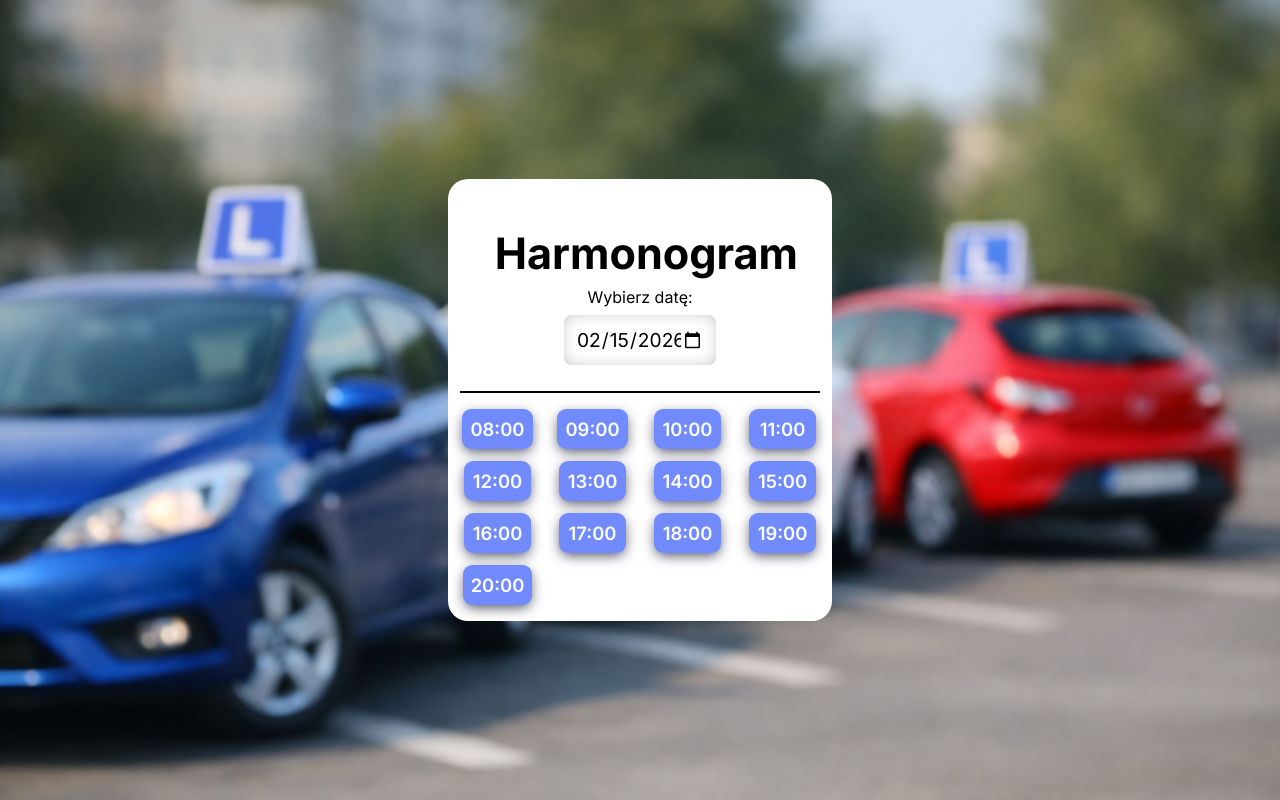
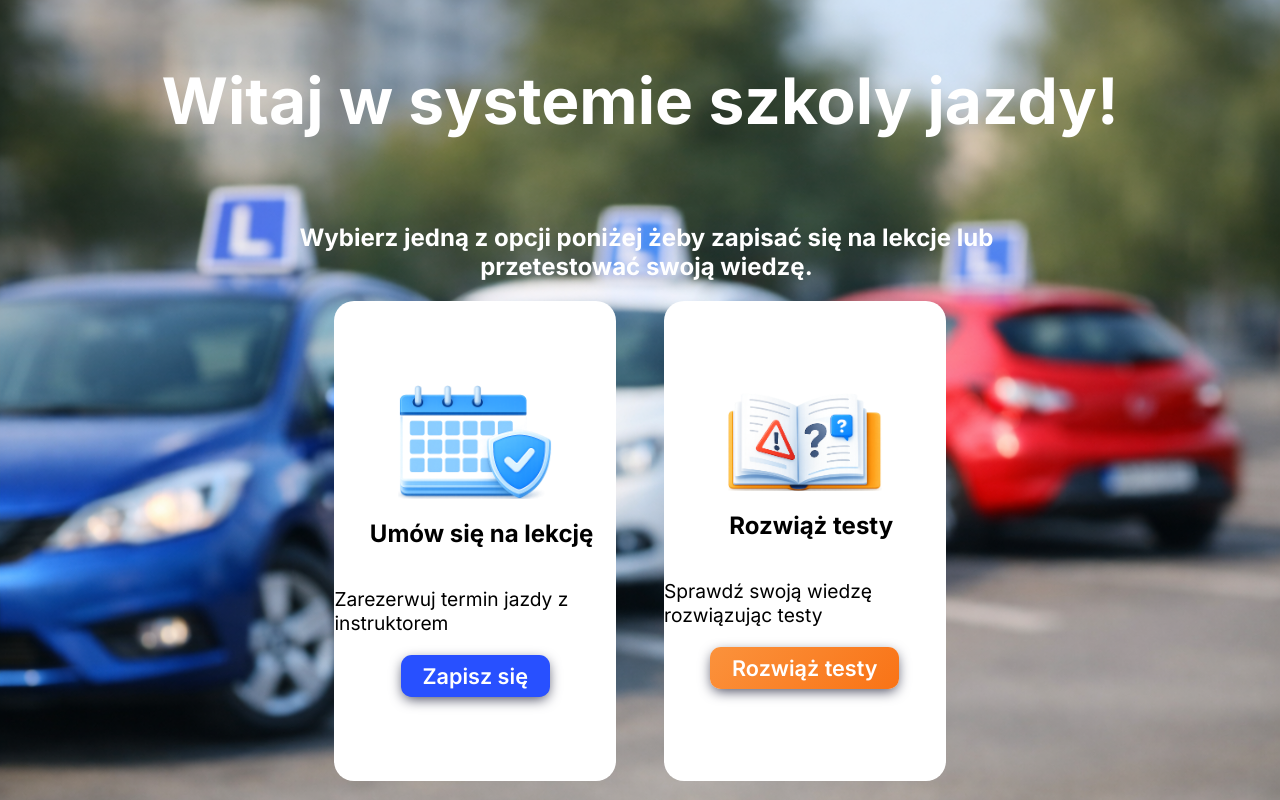
Before and after one commit to GracjanHajdasz/prawko-jazdy, a React (Vite) app in the folder frontend/: page / in a window 1280 px wide. Built offline with nearby package versions, Linux system fonts and the light colour scheme.

Commit message:
main page 1.0

```diff
--- a/frontend/src/App.jsx
+++ b/frontend/src/App.jsx
@@ -4,6 +4,7 @@ import Login from "./components/login-page/Login.jsx";
 import Register from "./components/register-page/Register.jsx";
 import PopUp from "./components/pop-up/PopUp.jsx";
 import Scheduler from "./components/scheduler/Scheduler.jsx";
+import MainPage from "./components/main-page/MainPage.jsx";
 
 export default function App() {
   const [clientid, setClientid] = useState("");
@@ -14,7 +15,8 @@ export default function App() {
 
   return (
     <div className="app">
-      <Scheduler setShowPopUp={setShowPopUp} setPopUpText={setPopUpText} />
+      <MainPage />
+      {/*<Scheduler setShowPopUp={setShowPopUp} setPopUpText={setPopUpText} />*/}
       {/*{hasAccount ? (
         <Login
           setHasAccount={setHasAccount}
--- /dev/null
+++ b/frontend/src/components/main-page/MainPage.css
@@ -0,0 +1,58 @@
+.main-page-container {
+  display: flex;
+  flex-direction: column;
+  align-items: center;
+  width: 80vw;
+}
+
+.main-page-container header {
+  display: flex;
+  flex-direction: column;
+  align-items: center;
+  color: white;
+}
+
+.main-page-container header h1 {
+  font-size: 4rem;
+}
+
+.main-page-container header h2 {
+  text-align: center;
+  text-decoration: none;
+  border: none;
+}
+
+.main-page-container main {
+  display: flex;
+  justify-content: space-between;
+  gap: 3rem;
+}
+
+.main-page-container section {
+  background-color: white;
+  border-radius: 20px;
+  height: 60vh;
+  width: 22vw;
+  display: flex;
+  flex-direction: column;
+  justify-content: center;
+  align-items: center;
+}
+
+.main-page-container section img {
+  width: 12vw;
+}
+
+.main-page-container section h2 {
+  border: none;
+}
+
+.main-page-container section p {
+  text-decoration: none;
+  font-size: larger;
+}
+
+.main-page-container .tests-btn {
+  background: linear-gradient(135deg, #fb923c, #f97316);
+  color: white;
+}
--- /dev/null
+++ b/frontend/src/components/main-page/MainPage.jsx
@@ -0,0 +1,31 @@
+import "./MainPage.css";
+import calendarIcon from "../../assets/calendar.png";
+import testsIcon from "../../assets/tests.png";
+
+export default function MainPage() {
+  return (
+    <div className="main-page-container">
+      <header>
+        <h1>Witaj w systemie szkoly jazdy!</h1>
+        <h2>
+          Wybierz jedną z opcji poniżej żeby zapisać się na lekcje lub <br />
+          przetestować swoją wiedzę.
+        </h2>
+      </header>
+      <main>
+        <section>
+          <img src={calendarIcon} alt="calendarI icon" />
+          <h2>Umów się na lekcję</h2>
+          <p>Zarezerwuj termin jazdy z instruktorem</p>
+          <button>Zapisz się</button>
+        </section>
+        <section>
+          <img src={testsIcon} alt="tests icon" />
+          <h2>Rozwiąż testy</h2>
+          <p>Sprawdź swoją wiedzę rozwiązując testy</p>
+          <button className="tests-btn">Rozwiąż testy</button>
+        </section>
+      </main>
+    </div>
+  );
+}
```
Also changed, not shown: frontend/src/assets/calendar.png (added), frontend/src/assets/tests.png (added).
